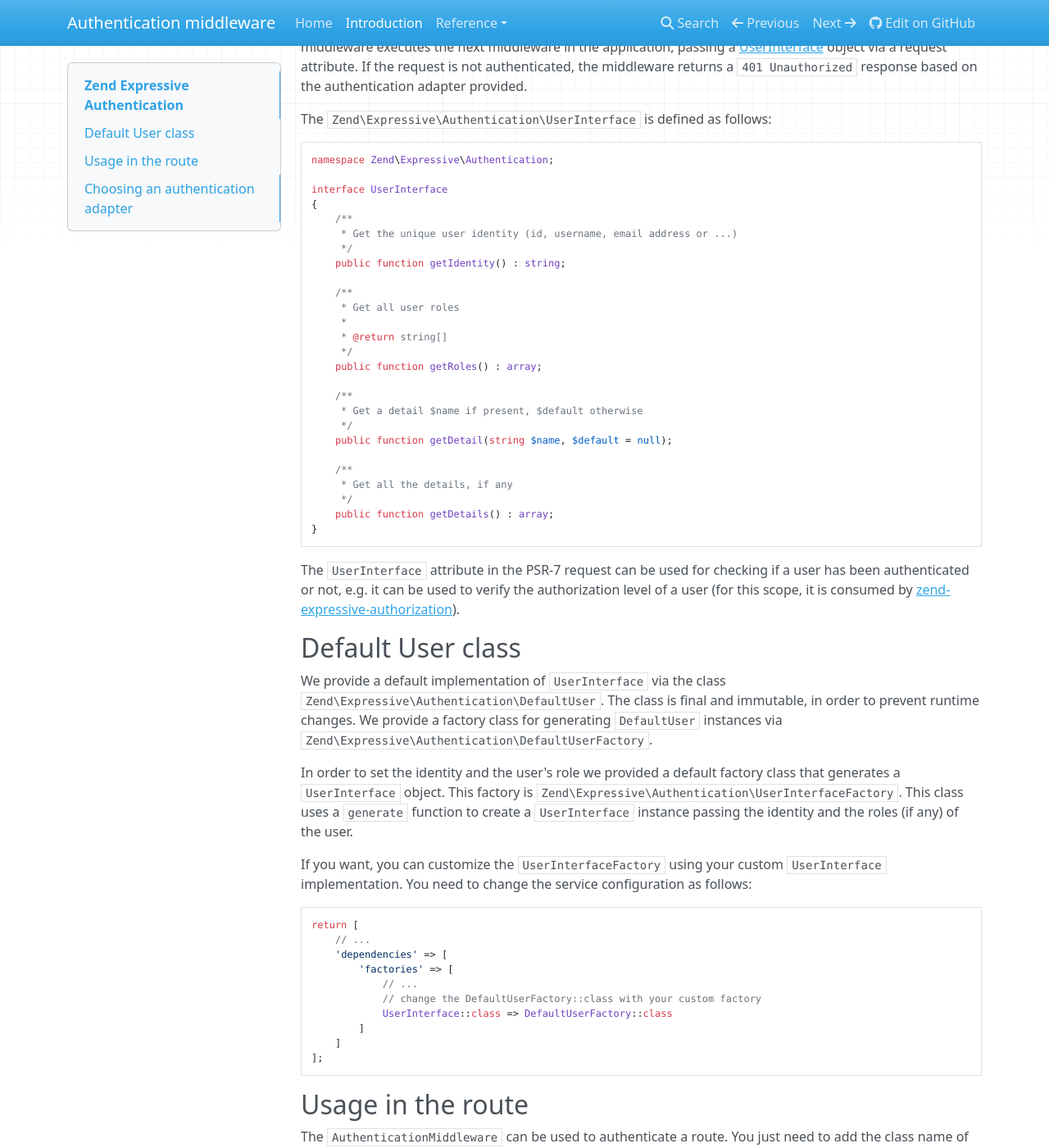
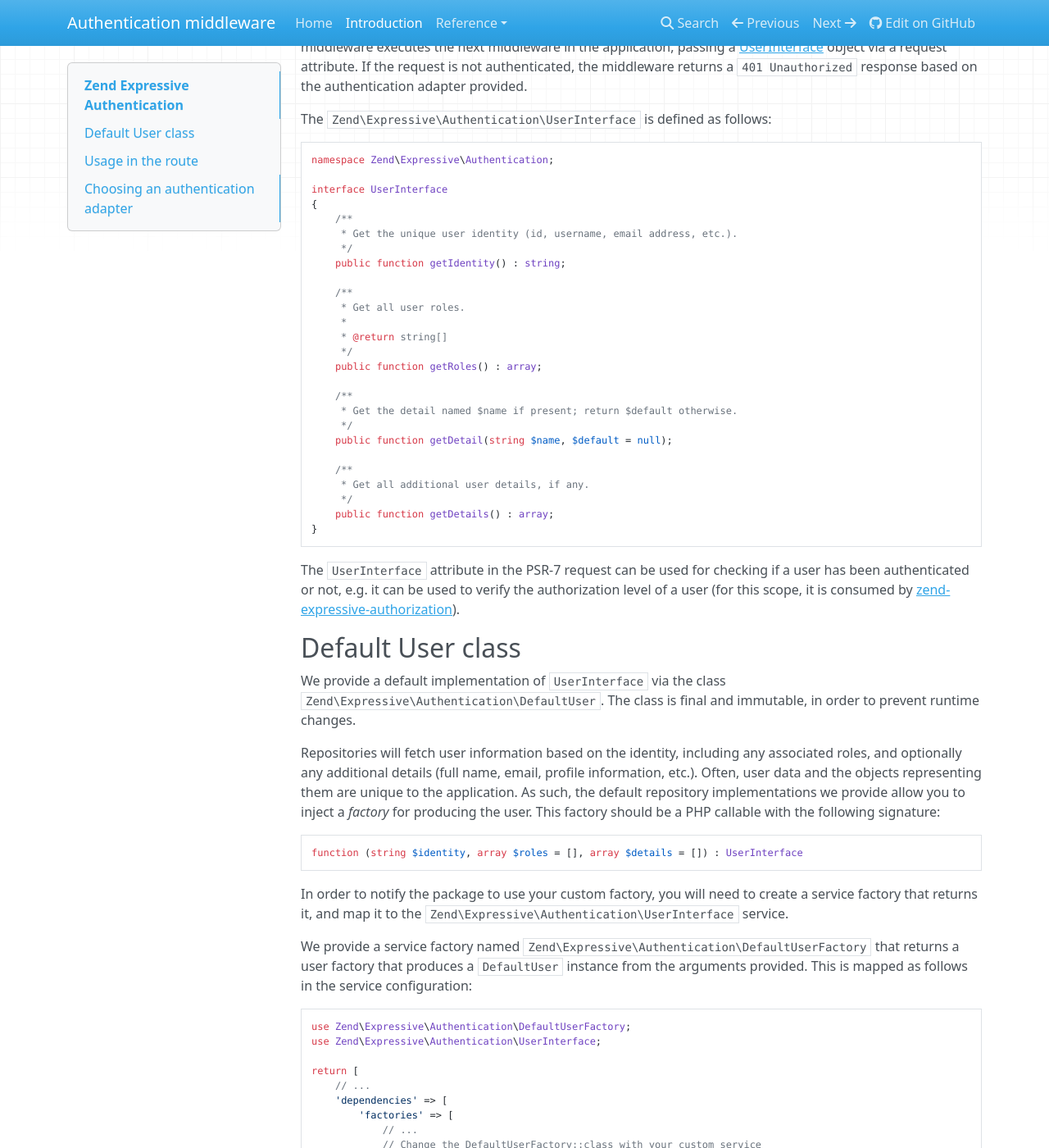
Before and after one commit to zendframework/zend-expressive-authentication, an MkDocs documentation site: the page built from docs/book/v1/intro.md, in a window 1280 px wide and 1400 px high, scrolled down 201 px. Shown: the whole window at 82% size. Built offline with MkDocs 1.6.1, drawn with Linux system fonts in a browser that asks for light colours; nearby versions of some CDN libraries; old or Windows-style settings are respelled for this version of MkDocs; some of the changed text lies outside the part shown.

Commit message:
Rewrite section on DefaultUser and related factory

````diff
--- a/docs/book/v1/intro.md
+++ b/docs/book/v1/intro.md
@@ -22,24 +22,24 @@ namespace Zend\Expressive\Authentication;
 interface UserInterface
 {
     /**
-     * Get the unique user identity (id, username, email address or ...)
+     * Get the unique user identity (id, username, email address, etc.).
      */
     public function getIdentity() : string;
 
     /**
-     * Get all user roles
+     * Get all user roles.
      *
      * @return string[]
      */
     public function getRoles() : array;
 
     /**
-     * Get a detail $name if present, $default otherwise
+     * Get the detail named $name if present; return $default otherwise.
      */
     public function getDetail(string $name, $default = null);
 
     /**
-     * Get all the details, if any
+     * Get all additional user details, if any.
      */
     public function getDetails() : array;
 }
@@ -52,28 +52,40 @@ authorization level of a user (for this scope, it is consumed by
 
 ## Default User class
 
-We provide a default implementation of `UserInterface` via the class `Zend\Expressive\Authentication\DefaultUser`.
-The class is final and immutable, in order to prevent runtime changes.
-We provide a factory class for generating `DefaultUser` instances via
-`Zend\Expressive\Authentication\DefaultUserFactory`.
+We provide a default implementation of `UserInterface` via the class
+`Zend\Expressive\Authentication\DefaultUser`. The class is final and immutable,
+in order to prevent runtime changes.
 
-In order to set the identity and the user's role we provided a default factory
-class that generates a `UserInterface` object. This factory is
-`Zend\Expressive\Authentication\UserInterfaceFactory`. This class uses a `generate`
-function to create a `UserInterface` instance passing the identity and the roles
-(if any) of the user.
-
-If you want, you can customize the `UserInterfaceFactory` using your custom
-`UserInterface` implementation. You need to change the service configuration as
-follows:
+Repositories will fetch user information based on the identity, including any
+associated roles, and optionally any additional details (full name, email,
+profile information, etc.). Often, user data and the objects representing them
+are unique to the application. As such, the default repository implementations
+we provide allow you to inject a _factory_ for producing the user. This factory
+should be a PHP callable with the following signature:
 
 ```php
+function (string $identity, array $roles = [], array $details = []) : UserInterface
+```
+
+In order to notify the package to use your custom factory, you will need to
+create a service factory that returns it, and map it to the
+`Zend\Expressive\Authentication\UserInterface` service.
+
+We provide a service factory named `Zend\Expressive\Authentication\DefaultUserFactory`
+that returns a user factory that produces a `DefaultUser` instance from the
+arguments provided. This is mapped as follows in the service configuration:
+
+```php
+use Zend\Expressive\Authentication\DefaultUserFactory;
+use Zend\Expressive\Authentication\UserInterface;
+
 return [
     // ...
     'dependencies' => [
         'factories' => [
             // ...
-            // change the DefaultUserFactory::class with your custom factory
+            // Change the DefaultUserFactory::class with your custom service
+            // factory that produces a user factory:
             UserInterface::class => DefaultUserFactory::class
         ]
     ]
@@ -113,6 +125,11 @@ Basic Access Authentication* adapter and the *htpasswd* file as the user
 repository.
 
 ```php
+use Zend\Expressive\Authentication\AuthenticationInterface;
+use Zend\Expressive\Authentication\Basic;
+use Zend\Expressive\Authentication\UserRepository;
+use Zend\Expressive\Authentication\UserRepositoryInterface;
+
 return [
     // ...
     'dependencies' => [
````
